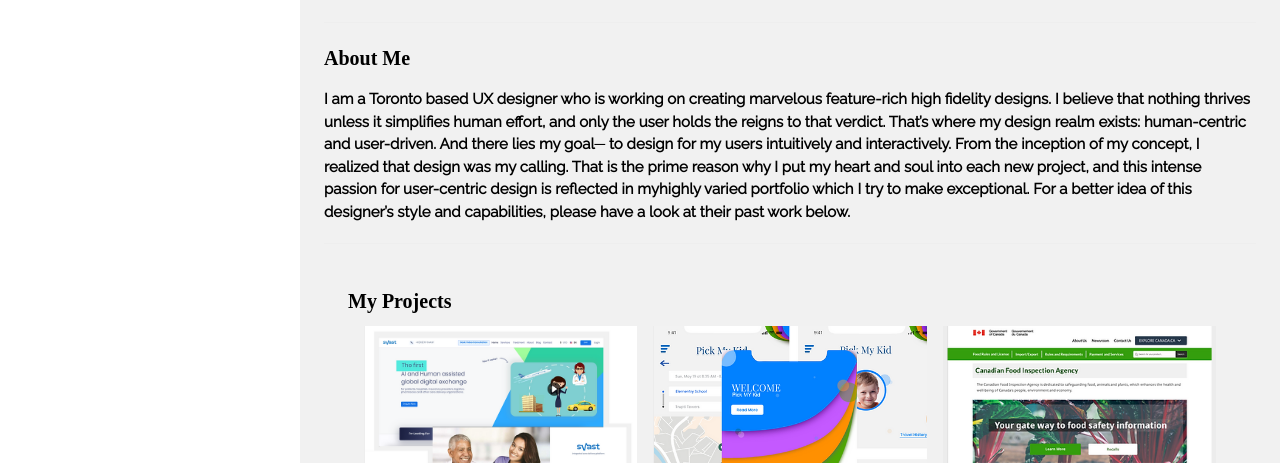
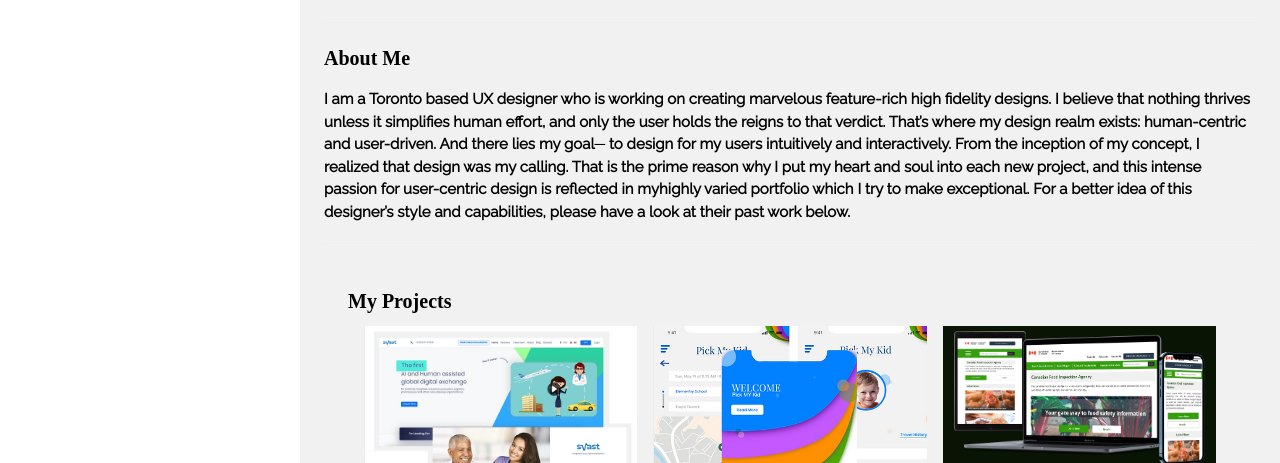
Before and after one commit to Nekkzia/UX_UI_HW_19, a plain HTML site: page index.html in a window 1280 px wide. Shown: the part 335-798 px from the top of the page. Drawn offline with nearby package versions, Linux system fonts and the light colour scheme.

Commit message:
image updated
image updated

```diff
--- a/index.html
+++ b/index.html
@@ -113,7 +113,7 @@ h1,h2,h3,h4,h5,h6 {font-family: "font-family: 'Playfair Display', serif;"}
       </div>
     </div>
     <div class="w3-third w3-container">
-      <img src="Image/cfia.png" alt="Norway" style="width:100%" class="w3-hover-opacity">
+      <img src="image/Cfia1.png" alt="Norway" style="width:100%" class="w3-hover-opacity">
 
       <div class="w3-container w3-white">
         <p><b><a class="animate" href="">view</a></b></p>
```
